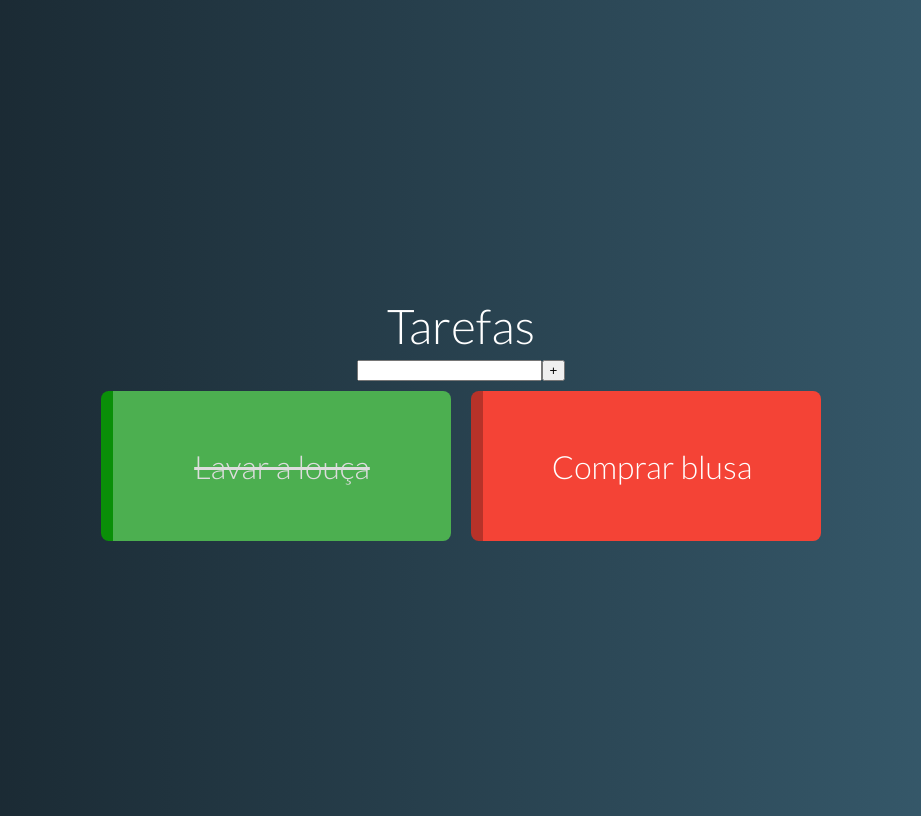
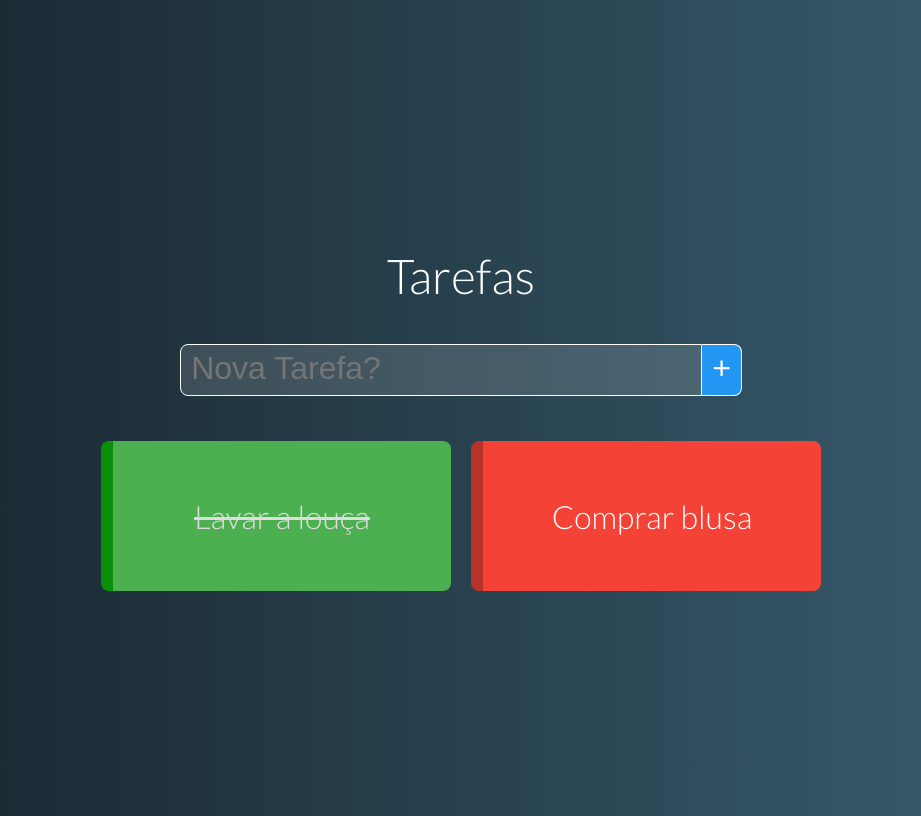
Before and after one commit to kleitonalbuquerque/curso-vue, a Vue app in the folder projeto-02-tarefas/tarefas/: page / in a window 1280 px wide. Shown: the whole page, without its empty margins (179-1100 px from the left). Built offline with nearby package versions, Linux system fonts and the light colour scheme.

Commit message:
Componente Nova Tarefa #02

```diff
--- a/projeto-02-tarefas/tarefas/src/components/NewTask.vue
+++ b/projeto-02-tarefas/tarefas/src/components/NewTask.vue
@@ -1,7 +1,8 @@
 <template>
   <div class="new-task">
-    <input v-model="name" @keydown.enter="add" type="text">
-    <button @click="add">+</button>
+    <input v-model="name" @keydown.enter="add" type="text"
+      class="form-element" placeholder="Nova Tarefa?">
+    <button class="form-element" @click="add">+</button>
   </div>
 </template>
 
@@ -22,5 +23,29 @@
 </script>
 
 <style>
+  .new-task {
+    margin: 35px;
+  }
 
+  .form-element {
+    outline: none;
+    font-size: 2rem;
+    border: 1px solid #FFF;
+    padding: 5px 10px 8px;
+    color: #FFF;
+  }
+
+  input.form-element {
+    width: 500px;
+    background-color: #FFF2;
+    border-top-left-radius: 8px;
+    border-bottom-left-radius: 8px;
+  }
+
+  button.form-element {
+    border-left: none;
+    background-color: #2196F3;
+    border-top-right-radius: 8px;
+    border-bottom-right-radius: 8px;
+  }
 </style>
```
